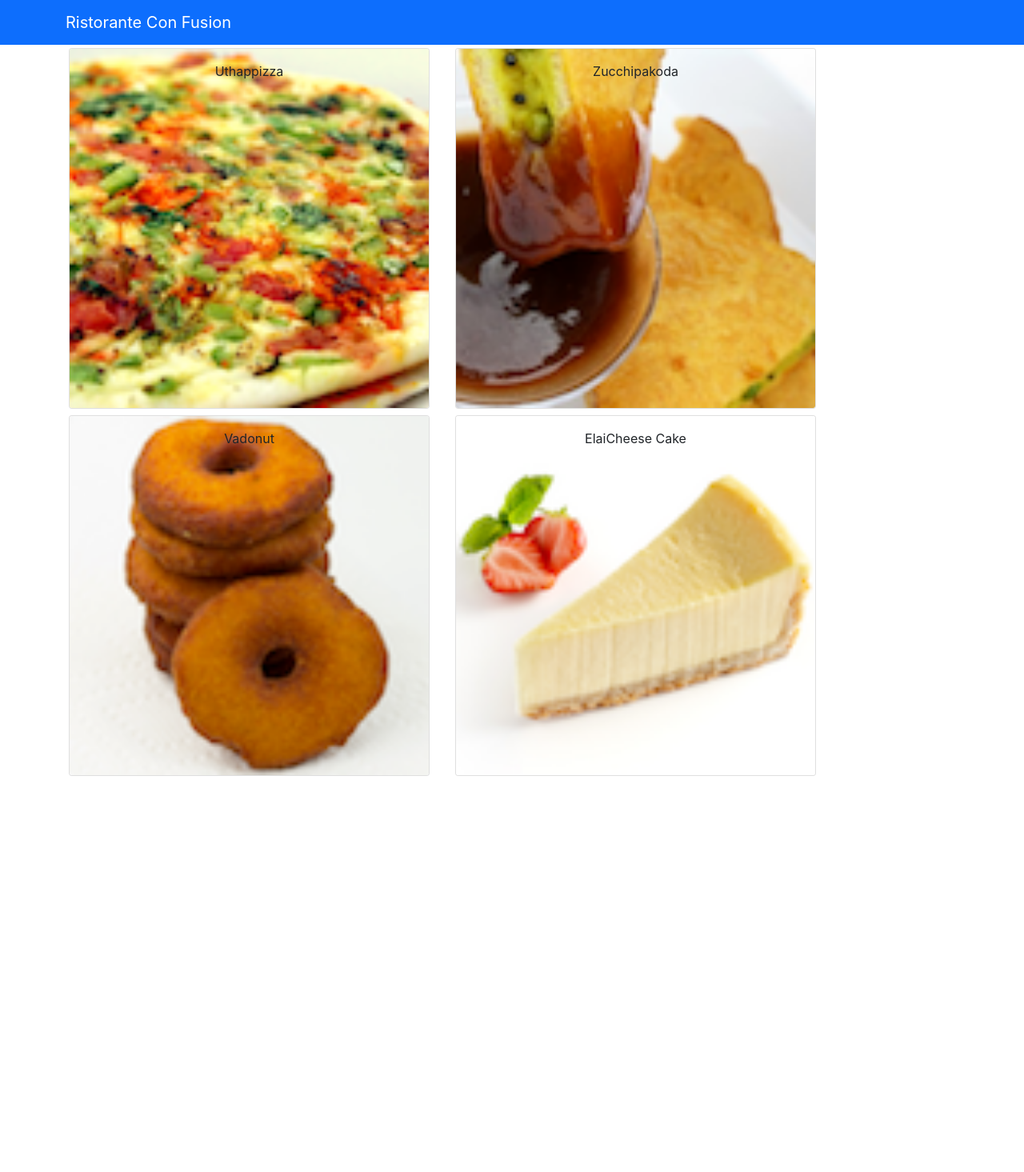
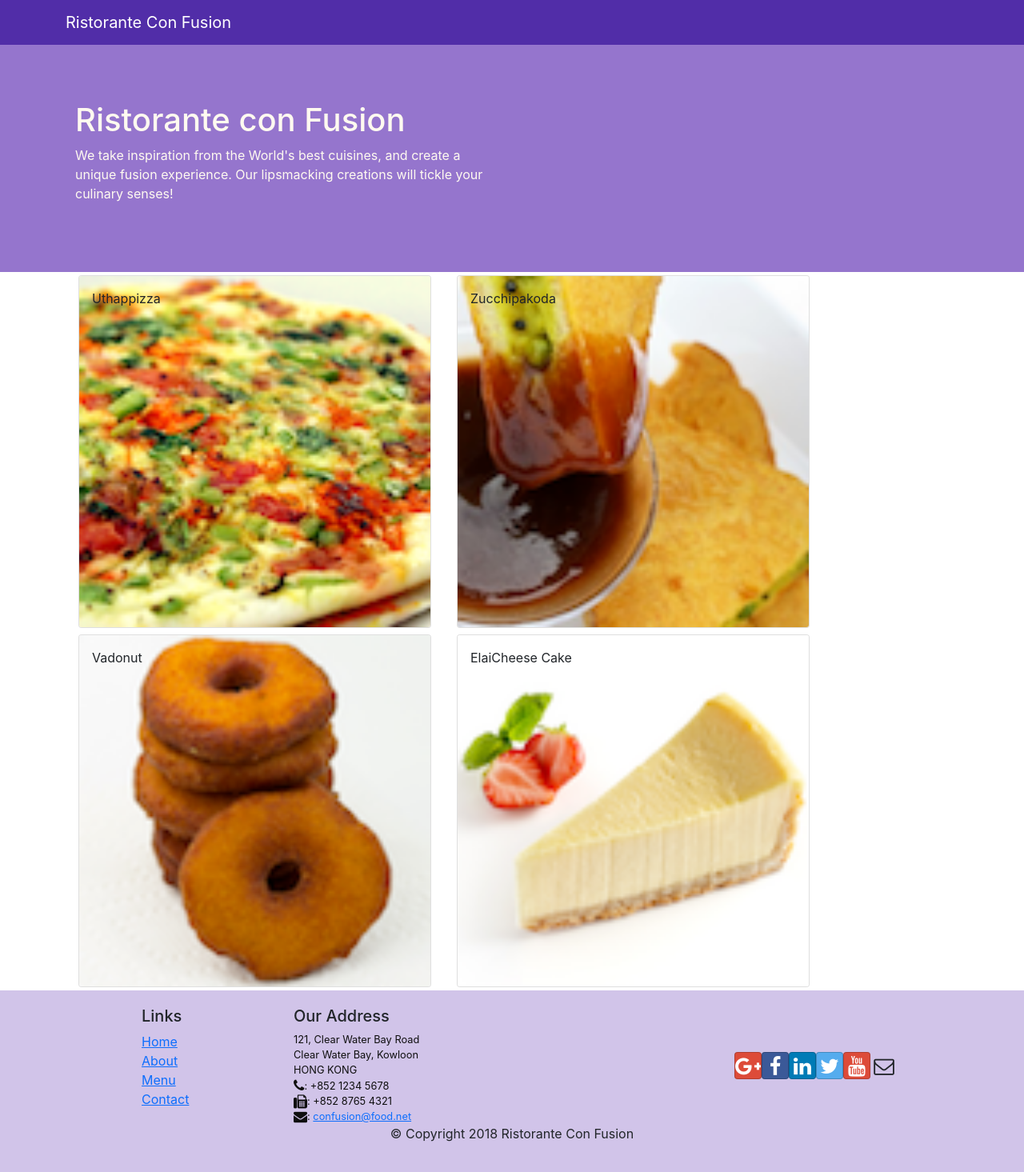
Before and after one commit to luniv06/indian-fusion-delight-react, a React (Create React App) app: page / in a window 1280 px wide. Shown: the whole page at 80% size. Before the commit the page ends 974 px from the top, so only its background shows below. Built offline with nearby package versions, Linux system fonts and the light colour scheme.

Commit message:
Header and Footer

```diff
--- a/package.json
+++ b/package.json
@@ -9,6 +9,7 @@
     "@testing-library/user-event": "^12.1.10",
     "angular": "^1.8.2",
     "bootstrap": "^5.0.1",
+    "font-awesome": "^4.7.0",
     "moment": "^2.29.1",
     "react": "^17.0.2",
     "react-dom": "^17.0.2",
@@ -42,5 +43,8 @@
       "last 1 firefox version",
       "last 1 safari version"
     ]
+  },
+  "devDependencies": {
+    "bootstrap-social": "^5.1.1"
   }
 }
--- a/src/App.css
+++ b/src/App.css
@@ -1,38 +1,33 @@
-.App {
-  text-align: center;
+.row-header{
+  margin:0px auto;
+  padding:0px auto;
 }
 
-.App-logo {
-  height: 40vmin;
-  pointer-events: none;
+.row-content {
+  margin:0px auto;
+  padding: 50px 0px 50px 0px;
+  border-bottom: 1px ridge;
+  min-height:400px;
 }
 
-@media (prefers-reduced-motion: no-preference) {
-  .App-logo {
-    animation: App-logo-spin infinite 20s linear;
-  }
+.footer{
+  background-color: #D1C4E9;
+  margin:0px auto;
+  padding: 20px 0px 20px 0px;
+}
+.jumbotron {
+  padding:70px 30px 70px 30px;
+  margin:0px auto;
+  background: #9575CD ;
+  color:floralwhite;
 }
 
-.App-header {
-  background-color: #282c34;
-  min-height: 100vh;
-  display: flex;
-  flex-direction: column;
-  align-items: center;
-  justify-content: center;
-  font-size: calc(10px + 2vmin);
-  color: white;
+address{
+  font-size:80%;
+  margin:0px;
+  color:#0f0f0f;
 }
 
-.App-link {
-  color: #61dafb;
+.navbar-dark {
+  background-color: #512DA8;
 }
-
-@keyframes App-logo-spin {
-  from {
-    transform: rotate(0deg);
-  }
-  to {
-    transform: rotate(360deg);
-  }
-}
--- a/src/components/DishdetailComponent.js
+++ b/src/components/DishdetailComponent.js
@@ -1,43 +1,36 @@
-import React, { Component } from 'react';
+import React from 'react';
 import { Card, CardImg, CardText, CardBody, CardTitle } from 'reactstrap';
 import '../../node_modules/bootstrap/dist/css/bootstrap.min.css';
 
-class DishDetail extends Component{
-    constructor(props){
-        super(props);
-        this.state={
-
-        };
-    }
-
-    renderDish(dishdetail) {
+function RenderDish({dish}) {
         return (
             <div className="col-12 col-md-5 m-1">
                 <Card>
-                    <CardImg top src={dishdetail.image} alt={dishdetail.name} />
+                    <CardImg top src={dish.image} alt={dish.name} />
                     <CardBody>
-                        <CardTitle>{dishdetail.name}</CardTitle>
-                        <CardText>{dishdetail.description}</CardText>
+                        <CardTitle>{dish.name}</CardTitle>
+                        <CardText>{dish.description}</CardText>
                     </CardBody>
                 </Card>
             </div>
         );
 }
 
-    renderComments(dishcomments) {
-        if(dishcomments == null) {
-            return(
+function RenderComments({comments}) {
+
+    if (comments == null) {
+        return (
             <div></div>
         )
     }
 
-            const comments = dishcomments.map(cmt =>  {
+    const comment = comments.map(cmt => {
         return (
             <li key={cmt.id}>
                 <p align="left"> {cmt.comment} </p>
                 <p align="left">-- {cmt.author} ,
                     {new Intl.DateTimeFormat('en-US',
-                        { year: 'numeric', month: 'short', day: '2-digit'})
+                    { year: 'numeric', month: 'short', day: '2-digit' })
                         .format(new Date(Date.parse(cmt.date)))}</p>
             </li>
         )
@@ -47,20 +40,21 @@
         <div className='col-12 col-md-5 m-1'>
             <h4 align="left"><strong> Comments </strong></h4>
             <ul class="list-unstyled">
-                    {comments}
+                {comment}
             </ul>
         </div>
     )
 }
 
-    render() {
-        const dishdetail = this.props.dish;
+const DishDetail = (props) => {
+
+    const dishdetail = props.dish;
     if(dishdetail != null)
     {
         return (
             <div className="row">
-                    {this.renderDish(dishdetail)}
-                    {this.renderComments(dishdetail.comments)}
+                <RenderDish dish = {dishdetail} />
+                <RenderComments comments = {dishdetail.comments} />
             </div>
         )
     }
@@ -72,6 +66,4 @@
     }
 }
 
-}
-
 export default DishDetail;
--- /dev/null
+++ b/src/components/FooterComponent.js
@@ -0,0 +1,51 @@
+import React from 'react';
+
+function Footer(props) {
+
+    return (
+        <div className="footer">
+            <div className="container">
+                <div className="row justify-content-center">
+                    <div className="col-4 offset-1 col-sm-2">
+                        <h5>Links</h5>
+                        <ul className="list-unstyled">
+                            <li><a href="#">Home</a></li>
+                            <li><a href="#">About</a></li>
+                            <li><a href="#">Menu</a></li>
+                            <li><a href="contactus.html">Contact</a></li>
+                        </ul>
+                    </div>
+                    <div className="col-7 col-sm-5">
+                        <h5>Our Address</h5>
+                        <address>
+                            121, Clear Water Bay Road<br />
+                            Clear Water Bay, Kowloon<br />
+                            HONG KONG<br />
+                            <i className="fa fa-phone fa-lg"></i>: +852 1234 5678<br />
+                            <i className="fa fa-fax fa-lg"></i>: +852 8765 4321<br />
+                            <i className="fa fa-envelope fa-lg"></i>: <a href="mailto:confusion@food.net">
+                                confusion@food.net</a>
+                        </address>
+                    </div>
+                    <div className="col-12 col-sm-4 align-self-center">
+                        <div className="text-center">
+                            <a className="btn btn-social-icon btn-google" href="http://google.com/+"><i className="fa fa-google-plus"></i></a>
+                            <a className="btn btn-social-icon btn-facebook" href="http://www.facebook.com/profile.php?id="><i className="fa fa-facebook"></i></a>
+                            <a className="btn btn-social-icon btn-linkedin" href="http://www.linkedin.com/in/"><i className="fa fa-linkedin"></i></a>
+                            <a className="btn btn-social-icon btn-twitter" href="http://twitter.com/"><i className="fa fa-twitter"></i></a>
+                            <a className="btn btn-social-icon btn-google" href="http://youtube.com/"><i className="fa fa-youtube"></i></a>
+                            <a className="btn btn-social-icon" href="mailto:"><i className="fa fa-envelope-o"></i></a>
+                        </div>
+                    </div>
+                </div>
+                <div className="row justify-content-center">
+                    <div className="col-auto">
+                        <p>© Copyright 2018 Ristorante Con Fusion</p>
+                    </div>
+                </div>
+            </div>
+        </div>
+    );
+}
+
+export default Footer;
--- /dev/null
+++ b/src/components/HeaderComponent.js
@@ -0,0 +1,29 @@
+import React, {Component} from 'react';
+import { Navbar, NavbarBrand, Jumbotron } from 'reactstrap';
+
+class Header extends Component {
+
+    render(){
+        return(
+            <React.Fragment>
+                <Navbar dark>
+                    <div className="container">
+                        <NavbarBrand href="/">Ristorante Con Fusion</NavbarBrand>
+                    </div>
+                </Navbar>
+                <Jumbotron>
+                    <div className="container">
+                        <div className="row row-header">
+                            <div className="col-12 col-sm-6">
+                                <h1>Ristorante con Fusion</h1>
+                                <p>We take inspiration from the World's best cuisines, and create a unique fusion experience. Our lipsmacking creations will tickle your culinary senses!</p>
+                            </div>
+                        </div>
+                    </div>
+                </Jumbotron>
+            </React.Fragment>
+        );
+    }
+}
+
+export default Header;
--- a/src/components/MainComponent.js
+++ b/src/components/MainComponent.js
@@ -1,7 +1,8 @@
 import React, { Component } from 'react';
-import { Navbar, NavbarBrand } from 'reactstrap';
 import Menu from './MenuComponent';
 import DishDetail from './DishdetailComponent';
+import Header from './HeaderComponent';
+import Footer from './FooterComponent';
 import { DISHES } from '../shared/dishes';
 
 class Main extends Component{
@@ -21,15 +22,12 @@
     render() {
         return (
           <div>
-            <Navbar dark color="primary">
-              <div className="container">
-                <NavbarBrand href="/">Ristorante Con Fusion</NavbarBrand>
-              </div>
-            </Navbar>
+            <Header />
             <div className="container">
                 <Menu dishes={this.state.dishes} onClick={(dishId) => this.onDishSelect(dishId)} />
                 <DishDetail dish={this.state.dishes.filter((dish) => dish.id === this.state.selectedDish)[0]} />
             </div>
+            <Footer />
           </div>
         );
       }
--- a/src/components/MenuComponent.js
+++ b/src/components/MenuComponent.js
@@ -1,36 +1,36 @@
-import React, { Component } from 'react';
-import { Card, CardImg, CardImgOverlay, CardTitle  } from 'reactstrap';
+import React from 'react';
+import { Card, CardImg, CardImgOverlay, CardTitle } from 'reactstrap';
 //import DishDetail from './DishdetailComponent';
 
-class Menu extends Component {
-
-    constructor(props){
-      super(props);
-      this.state={
-
-      };
-    }
-
-    render() {
-        const menu = this.props.dishes.map((dish) => {
-            return (
-              <div className="col-12 col-md-5 m-1">
-                <Card key={dish.id} onClick={() => this.props.onClick(dish.id)}>
+function RenderMenuItem({ dish, onClick }) {
+  return(
+    <Card key={dish.id} onClick={() => onClick(dish.id)}>
       <CardImg width="100%" src={dish.image} alt={dish.name} />
       <CardImgOverlay>
         <CardTitle> {dish.name} </CardTitle>
       </CardImgOverlay>
     </Card>
+  )
+}
+
+const Menu = (props) => {
+
+  const menu = props.dishes.map((dish) => {
+    return (
+      <div className="col-12 col-md-5 m-1">
+        <RenderMenuItem dish = {dish} onClick={props.onClick} />
       </div>
     );
+
   });
 
   return (
+    <div className="container">
       <div className="row">
         {menu}
       </div>
+    </div>
   );
-    }
 }
 
 export default Menu;
--- a/src/index.js
+++ b/src/index.js
@@ -1,6 +1,8 @@
 import React from 'react';
 import ReactDOM from 'react-dom';
 import 'bootstrap/dist/css/bootstrap.min.css';
+import 'font-awesome/css/font-awesome.css';
+import 'bootstrap-social/bootstrap-social.css';
 import './index.css';
 import App from './App';
 import reportWebVitals from './reportWebVitals';
```
Also changed, not shown: 2 other files (tests, documents, lock files or other folders). Lines whose indentation alone changed are shown as unchanged.
